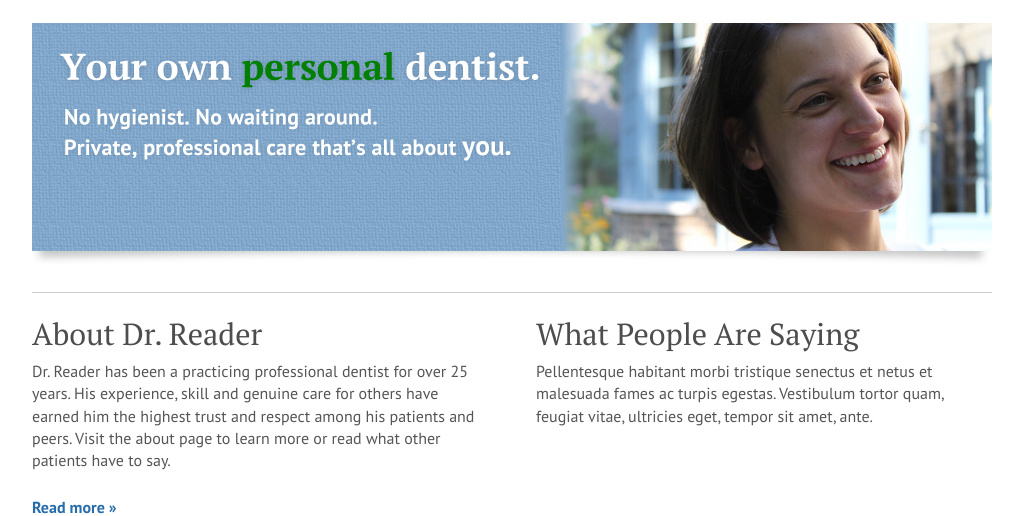
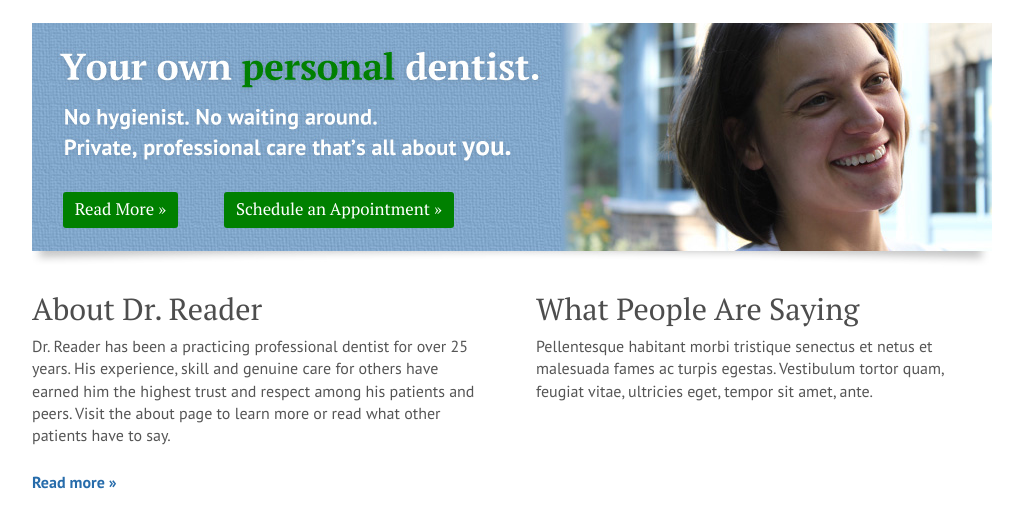
Before and after one commit to rkarpeles/johnrreaderdds.com, a PHP site: page / in a window 1280 px wide. Shown: the part 178-694 px from the top of the page, without its empty margins (128-1151 px from the left). Run offline with PHP 8.4, Linux system fonts and the light colour scheme.

Commit message:
Styles added to banner image, with buttons

```diff
--- a/css/style.css
+++ b/css/style.css
@@ -13,6 +13,7 @@
  * 4.0 - Theme
  *       - Header
  *		 - Navigation
+ *       - Buttons
  * 5.0 - Helper Classes
  * 6.0 - Media Queries
  *       - Min Max Queries
@@ -189,6 +190,42 @@ a.logo-subtitle {
      -moz-border-radius: 3px;
           border-radius: 3px; }
 
+/**
+ * Hero Image
+ */
+
+.banner-wrap {
+  position: relative;
+  margin-bottom: 1.5em; }
+
+/**
+ * Buttons
+ */
+
+.btn {
+  display: inline-block;
+  padding: 6px 12px;
+  color: #fff;
+  background: #008000;
+  cursor: pointer;
+  -webkit-border-radius: 3px;
+     -moz-border-radius: 3px;
+          border-radius: 3px; }
+
+.btn-1 {
+  display: block;
+  position: absolute;
+  bottom: 16.5%;
+  left: 3.2%; }
+
+.btn-2 {
+  display: block;
+  position: absolute;
+  bottom: 16.5%;
+  left: 20%; }
+
+
+
 /* ==========================================================================
    5.0 - $Helper Classes
    ========================================================================== */
--- a/index.php
+++ b/index.php
@@ -5,7 +5,10 @@
 	<div class="divide-bottom">
 		<div class="grid-wrap">
 			<div class="grid-col col-full">
-				<img src="images/banner-home.jpg" alt="Your Own Personal Dentist">
+				<div class="banner-wrap">
+					<img src="images/banner-home.jpg" alt="Your Own Personal Dentist">
+					<div class="btn btn-1 serif eta">Read More &raquo;</div>
+					<div class="btn btn-2 serif eta">Schedule an Appointment &raquo;</div>
 			</div>
 		</div>
 	</div>
```
